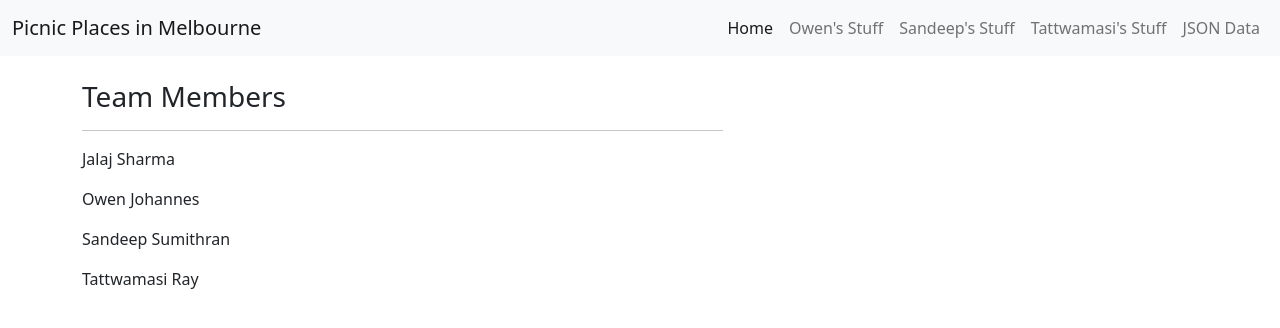
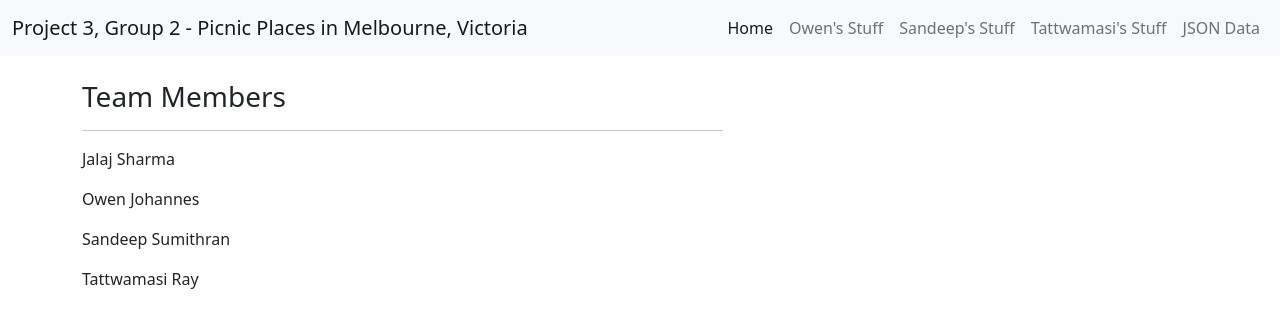
Before and after one commit to j13s3/Group2_Project3_DataAnalytics, a Flask app: page / in a window 1280 px wide. Shown: the top 328 px of the page. Run offline with Flask 3, Linux system fonts and the light colour scheme.

Commit message:
Fixing typos 4

```diff
--- a/templates/index.html
+++ b/templates/index.html
@@ -21,7 +21,7 @@
 
 <nav class="navbar navbar-expand-lg navbar-light bg-light">
   <div class="container-fluid">
-    <a class="navbar-brand" href="/">Picnic Places in Melbourne</a>
+    <a class="navbar-brand" href="/">Project 3, Group 2 - Picnic Places in Melbourne, Victoria</a>
     <button class="navbar-toggler" type="button" data-bs-toggle="collapse" data-bs-target="#navbarSupportedContent" aria-controls="navbarSupportedContent" aria-expanded="false" aria-label="Toggle navigation">
       <span class="navbar-toggler-icon"></span>
     </button>
```
